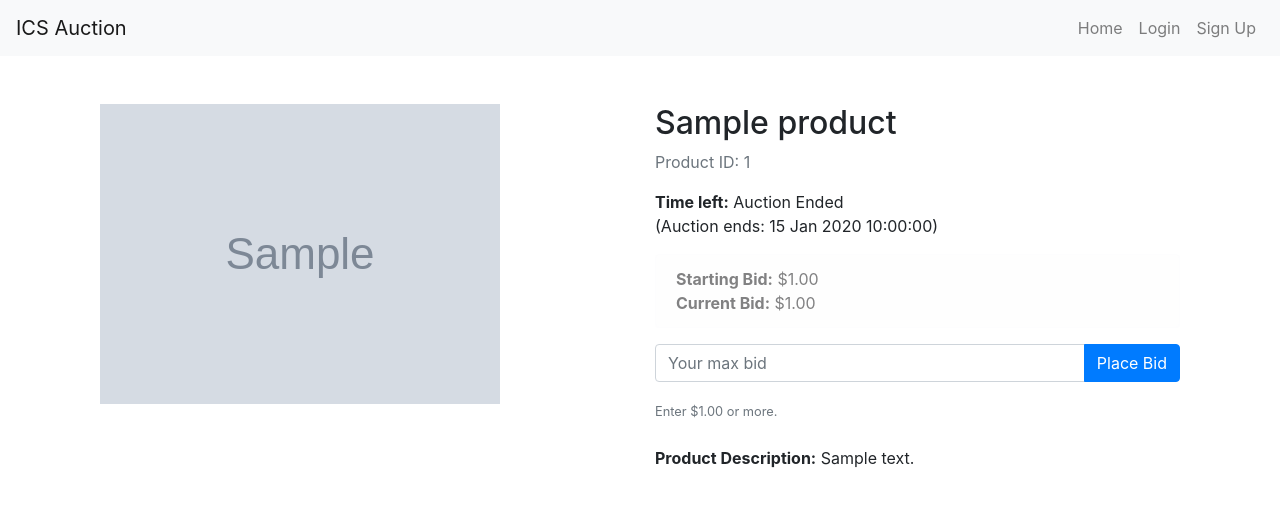
After one commit to Nate-R-L/ICS, a Django app: page /product/1/ in a window 1280 px wide. The commit adds this page. Shown: the top 507 px of the page. Run offline with Django 5.2, Linux system fonts and the light colour scheme; tables that the repository leaves empty hold one stand-in row (values such as "Sample post"); grey boxes marked "Sample" are stand-in pictures; some libraries are stand-ins or nearby versions.

Commit message:
add product detail html, adjust product list to link, urls & views

```diff
--- /dev/null
+++ b/auctions/templates/auctions/product_detail.html
@@ -0,0 +1,71 @@
+{% extends 'base.html' %}
+
+{% block title %}{{ product.name }} Details{% endblock %}
+
+{% block content %}
+<div class="container mt-5">
+    <div class="row">
+        <!-- Left column: Product Image -->
+        <div class="col-md-6">
+            <img src="../../static/images/{{ product.picture_link }}" class="img-fluid" alt="{{ product.name }}">
+        </div>
+
+        <!-- Right column: Product Information -->
+        <div class="col-md-6">
+            <h2>{{ product.name }}</h2>
+            <p class="text-muted">Product ID: {{ product.id }}</p>
+
+            <!-- Time Left -->
+            <p><strong>Time left:</strong>
+                <span id="time-left"></span>
+                <br>
+                (Auction ends: {{ product.end_date|date:'d M Y H:i:s' }})
+            </p>
+
+            <!-- Starting Bid & Current Bid -->
+            <div class="alert alert-light">
+                <strong>Starting Bid:</strong> ${{ product.starting_bid }} <br>
+                <strong>Current Bid:</strong> ${{ product.current_bid }}
+            </div>
+
+            <!-- Bid Form -->
+            <form method="post" action="{% url 'place_bid' product.id %}">
+                {% csrf_token %}
+                <div class="input-group mb-3">
+                    <input type="number" class="form-control" name="amount" required min="0.01" step="0.01" placeholder="Your max bid">
+                    <div class="input-group-append">
+                        <button type="submit" class="btn btn-primary">Place Bid</button>
+                    </div>
+                </div>
+                <small class="text-muted">Enter ${{ product.current_bid }} or more.</small>
+            </form>
+
+            <!-- Product Metadata -->
+            <div class="mt-4">
+                <p><strong>Product Description:</strong> {{ product.description }}</p>
+            </div>
+        </div>
+    </div>
+</div>
+
+<script>
+    // Countdown timer for product auction
+    var countDownDate = new Date("{{ product.end_date|date:'Y-m-d\\TH:i:s\\Z' }}").getTime();
+    var x = setInterval(function() {
+        var now = new Date().getTime();
+        var distance = countDownDate - now;
+
+        var days = Math.floor(distance / (1000 * 60 * 60 * 24));
+        var hours = Math.floor((distance % (1000 * 60 * 60 * 24)) / (1000 * 60 * 60));
+        var minutes = Math.floor((distance % (1000 * 60 * 60)) / (1000 * 60));
+        var seconds = Math.floor((distance % (1000 * 60)) / 1000);
+
+        document.getElementById("time-left").innerHTML = days + "d " + hours + "h " + minutes + "m " + seconds + "s ";
+
+        if (distance < 0) {
+            clearInterval(x);
+            document.getElementById("time-left").innerHTML = "Auction Ended";
+        }
+    }, 1000);
+</script>
+{% endblock %}
--- a/auctions/urls.py
+++ b/auctions/urls.py
@@ -1,13 +1,16 @@
 from django.urls import path
 from django.contrib.auth import views as auth_views
 from .views import product_list, signup, place_bid, account_view
-
+from . import views
 
 urlpatterns = [
     path('', product_list, name='product_list'),  # Maps the root URL of the app to the product_list view
     path('place-bid/<int:product_id>/', place_bid, name='place_bid'),  # URL for placing a bid
     path('account/', account_view, name='account'),
 
+    # URL for the product detail page
+    path('product/<int:product_id>/', views.product_detail, name='product_detail'),
+
     # If wanting to place a bid
     path('accounts/login/', auth_views.LoginView.as_view(), name='login'),
     path('accounts/logout/', auth_views.LogoutView.as_view(), name='logout'),
--- a/auctions/views.py
+++ b/auctions/views.py
@@ -63,6 +63,12 @@ def product_list(request):
         form = BidForm()
         return render(request, 'auctions/product_list.html', {'products': products, 'form': form})
 
+def product_detail(request, product_id):
+    # Fetch the specific product (coin) by its ID
+    product = get_object_or_404(Product, id=product_id)
+
+    return render(request, 'auctions/product_detail.html', {'product': product})
+
 ### PLACE BID VIEW - REQUIRED LOGIN
 @login_required
 def place_bid(request, product_id):
```
Also changed, not shown: auctions/templates/auctions/product_list.html (+8 -6 lines).
